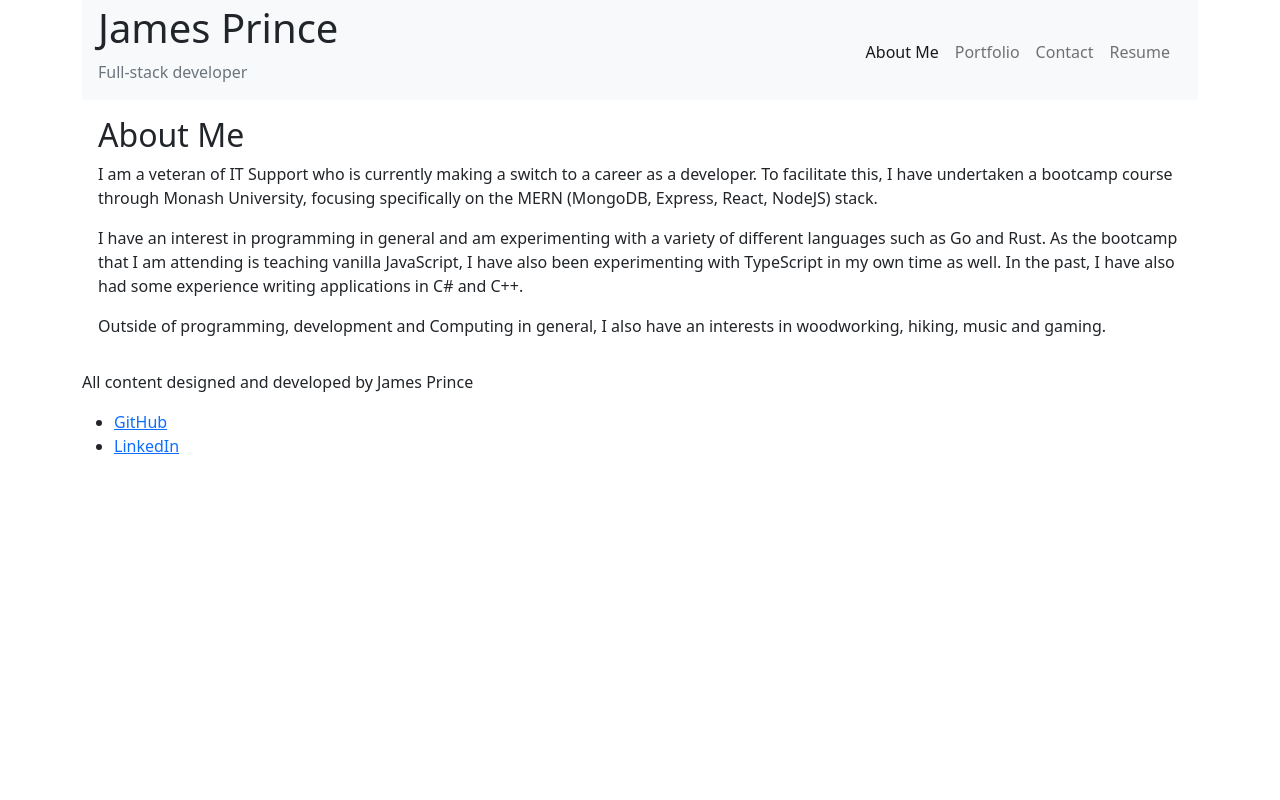
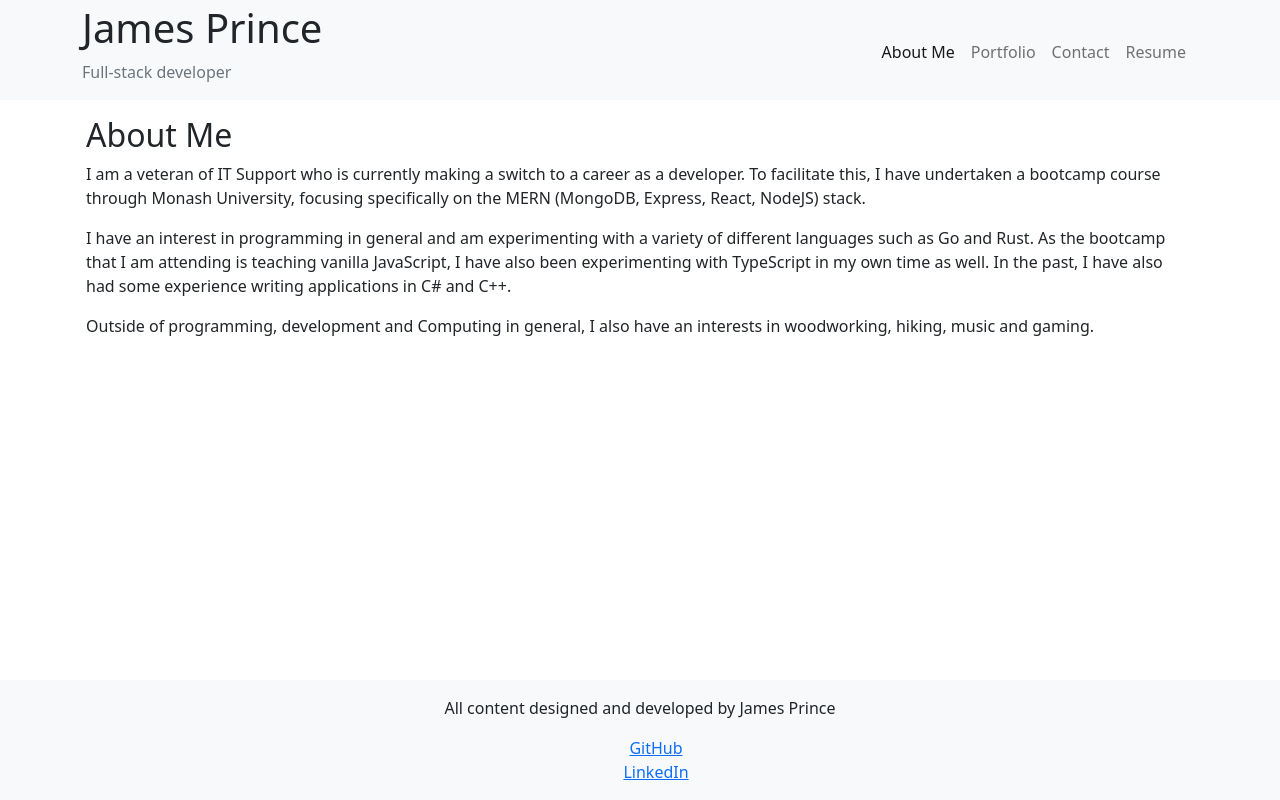
Before and after one commit to Auralise/react-portfolio, a React (Create React App) app: page / in a window 1280 px wide. Built offline with nearby package versions, Linux system fonts and the light colour scheme.

Commit message:
Reworked some of the overall style

```diff
--- a/src/components/footer.js
+++ b/src/components/footer.js
@@ -8,13 +8,13 @@ const Footer = () => {
                 All content designed and developed by James Prince
             </p>
 
-            <ul>
-                <li>
+            <ul className="list-group-flush">
+                <li className="list-group-item">
                     <a href="https://github.com/auralise" target="_blank" rel="noreferrer">
                         GitHub
                     </a>
                 </li>
-                <li>
+                <li className="list-group-item">
                     <a href="https://linkedin.com" target="_blank" rel="noreferrer">
                         LinkedIn
                     </a>
--- a/src/components/siteContainer.js
+++ b/src/components/siteContainer.js
@@ -34,22 +34,27 @@ const SiteContainer = () => {
     //Page state handler
     const handlePageChange = (page) => setCurrentPage(page);
 
+    const bodyStyle = {
+        marginBottom: "8rem",
+    }
 
     return (
-        <div className="site-wrapper container container-md">
-            <header className="header-content bg-light pt-lg-1 ps-lg-3 pe-lg-3 d-flex">
+        <div className="site-wrapper conatiner-md">
+            <header className="bg-light pt-lg-1 ps-lg-3 pe-lg-3 sticky-top">
                 {/* TODO: Colours */}
-                <Header handlePageChange={handlePageChange} />
-                <nav className="navbar navbar-expand-lg ms-auto">
-                    <Navigation currentPage={currentPage} handlePageChange={handlePageChange} />
-                </nav>
+                <div className="container d-flex">
+                    <Header className="" handlePageChange={handlePageChange} />
+                    <nav className="navbar navbar-expand-lg ms-auto">
+                        <Navigation currentPage={currentPage} handlePageChange={handlePageChange} />
+                    </nav>
+                </div>
             </header>
 
-            <main className="main-content p-lg-3">
+            <main className="container p-lg-3" style={bodyStyle}>
                 {renderPage(currentPage)}
             </main>
 
-            <footer className="footer-content sticky-bottom">
+            <footer className="footer-content fixed-bottom bg-light ps-3 pe-3 pt-3 text-center">
                 <Footer />
             </footer>
         </div>
```
